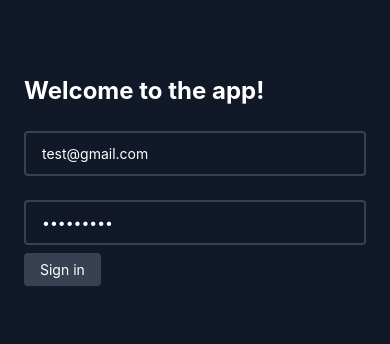
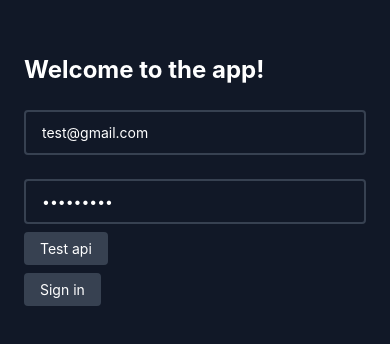
Before and after one commit to princejoogie/quickie-washie-v2, a React Native app in the folder apps/mobile/: screen /Login in a window 390 px wide. Shown: the part 242-586 px from the top of the page. Built offline with nearby package versions, Linux system fonts and the light colour scheme; no server answers.

Commit message:
etc: test

```diff
--- a/apps/mobile/src/pages/login.tsx
+++ b/apps/mobile/src/pages/login.tsx
@@ -5,6 +5,7 @@ import { RootStackParamList } from "./types";
 import { Layout } from "../components";
 import { logOut, signIn } from "../firebase";
 import { useAuthContext } from "../contexts/auth-context";
+import { api } from "../services/api";
 
 export const Login = ({}: NativeStackScreenProps<
   RootStackParamList,
@@ -20,14 +21,12 @@ export const Login = ({}: NativeStackScreenProps<
       <Text className="w-full text-2xl font-bold text-white">
         Welcome to the app! {user?.email}
       </Text>
-
       <TextInput
         placeholder="Email"
         value={email}
         onChangeText={setEmail}
         className="border-gray-700 mt-6 rounded border-2 px-4 py-3 text-white"
       />
-
       <TextInput
         placeholder="Password"
         secureTextEntry
@@ -35,6 +34,24 @@ export const Login = ({}: NativeStackScreenProps<
         onChangeText={setPassword}
         className="border-gray-700 mt-6 rounded border-2 px-4 py-3 text-white"
       />
+
+      <TouchableOpacity
+        className="bg-gray-700 mt-2 self-start rounded px-4 py-2"
+        onPress={async () => {
+          try {
+            const res = await api.get(
+              "https://jsonplaceholder.typicode.com/todos/1"
+            );
+            Alert.alert("Success", JSON.stringify(res.data));
+          } catch (error) {
+            const err = error as any;
+            Alert.alert("Error", JSON.stringify(err.message));
+            console.log(JSON.stringify(error));
+          }
+        }}
+      >
+        <Text className="text-white">Test api</Text>
+      </TouchableOpacity>
 
       {!user ? (
         <TouchableOpacity
```
